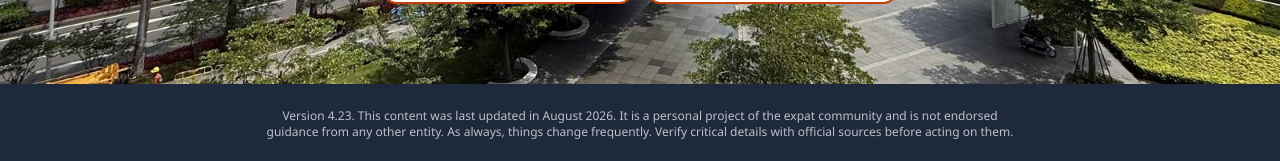
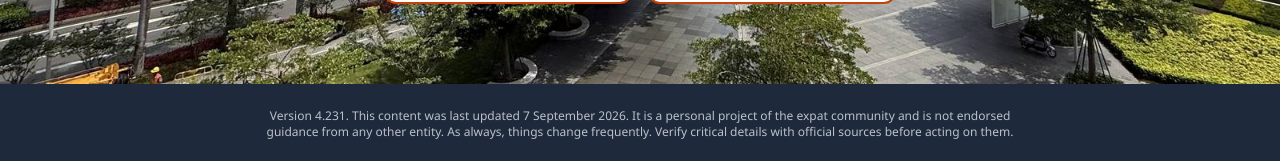
Before and after one commit to livinginshenzhen/guide, a Jekyll site: the page built from index.html, in a window 1280 px wide and 900 px high, scrolled down 751 px. Shown: the part 736-897 px from the top of the window. Built offline with Jekyll 4.4.1, drawn with Linux system fonts in a browser that asks for light colours; some web fonts are replaced.

Commit message:
Update footer last-updated date to 7 September 2026 (v4.231)

```diff
--- a/_layouts/default.html
+++ b/_layouts/default.html
@@ -81,7 +81,7 @@
 <!-- FOOTER -->
 <footer class="bg-brand text-white mt-12 py-6" style="background-color:#1e293b;">
   <div class="max-w-4xl mx-auto px-4 text-center">
-    <p class="text-blue-300 text-xs">Version 4.23. This content was last updated in August 2026. It is a personal project of the expat community and is not endorsed guidance from any other entity. As always, things change frequently. Verify critical details with official sources before acting on them.</p>
+    <p class="text-blue-300 text-xs">Version 4.231. This content was last updated 7 September 2026. It is a personal project of the expat community and is not endorsed guidance from any other entity. As always, things change frequently. Verify critical details with official sources before acting on them.</p>
   </div>
 </footer>
 
```
